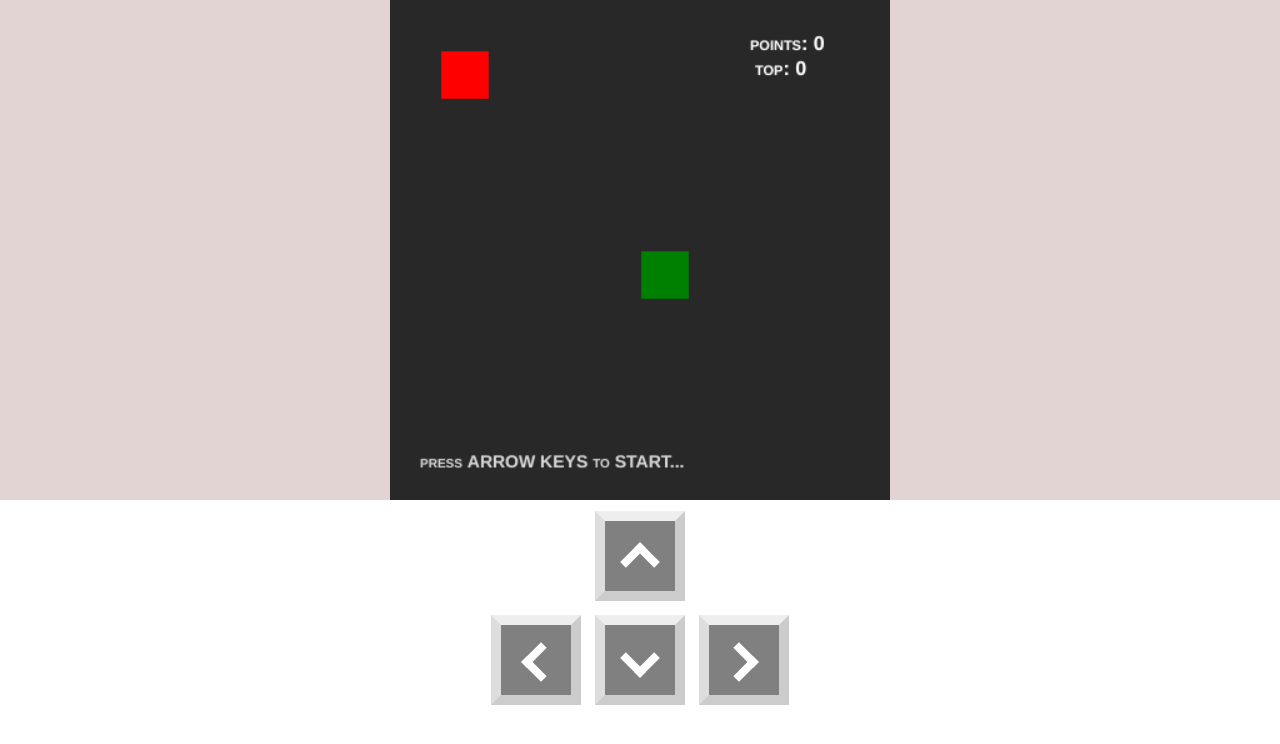
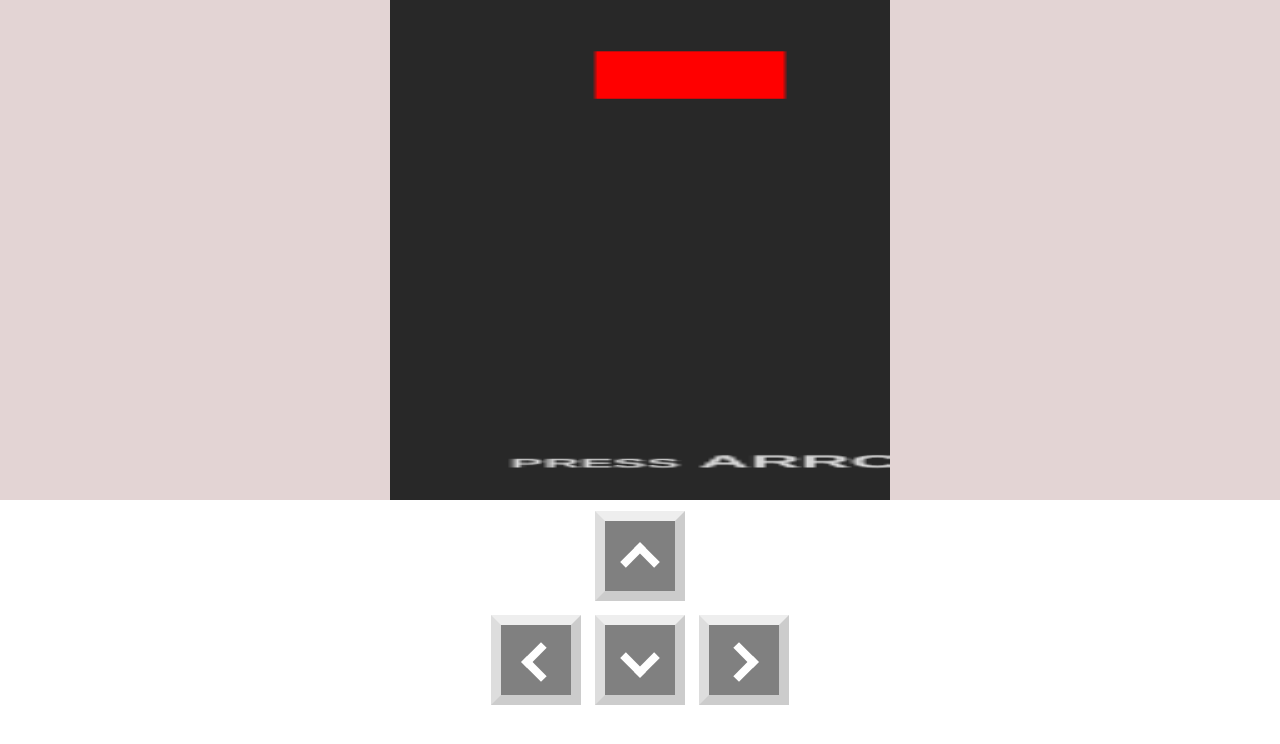
Before and after one commit to matheusAI/jogo-da-cobra, a plain HTML site: page index.html in a window 1280 px wide. Drawn offline with Linux system fonts and the light colour scheme.

Commit message:
Update index.html

```diff
--- a/index.html
+++ b/index.html
@@ -8,7 +8,7 @@
 </head>
 <body>
 	<div id="game-container">
-		<canvas id="gc" class="game-canvas" width="400" height="400"></canvas>
+		<canvas id="gc" class="game-canvas" width="100%" height="400"></canvas>
 	</div>
 	<div class="keys">
 	  <a class="up arr" onclick="Snake.action('up')">
```
